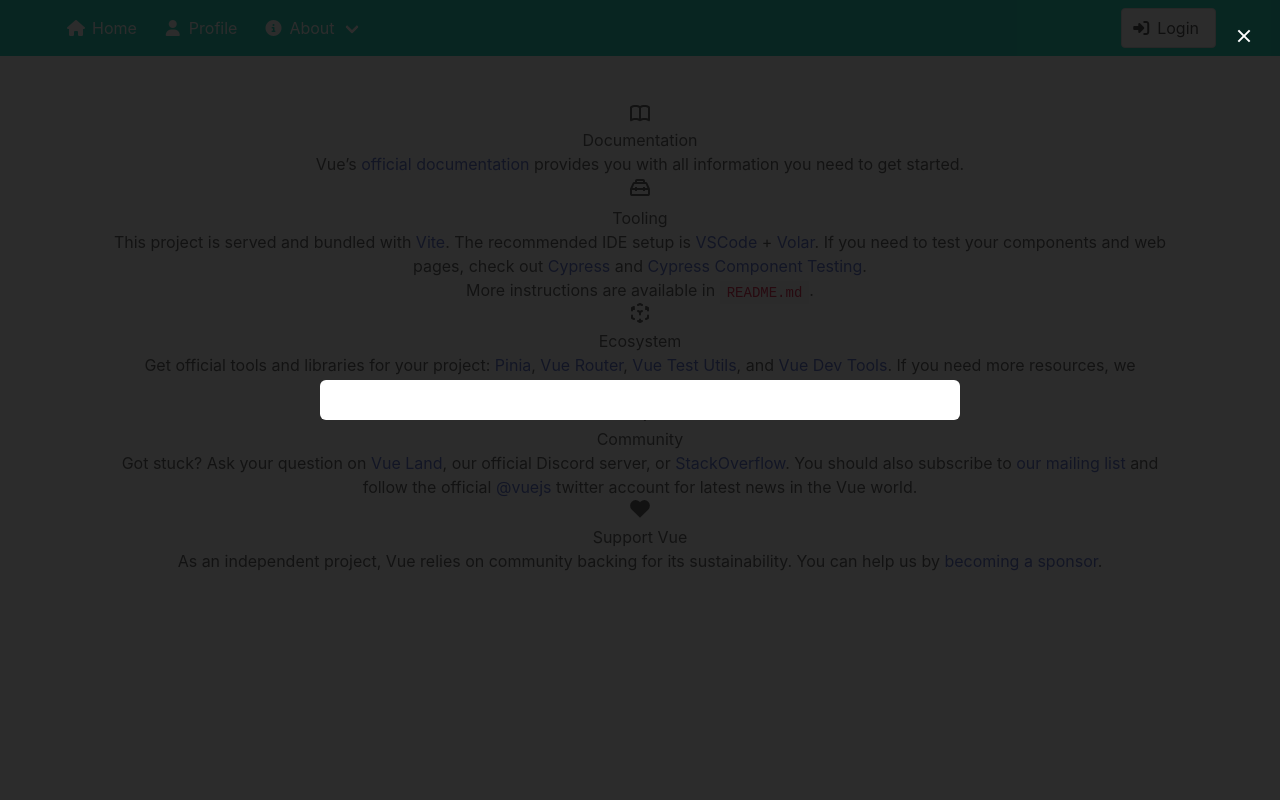
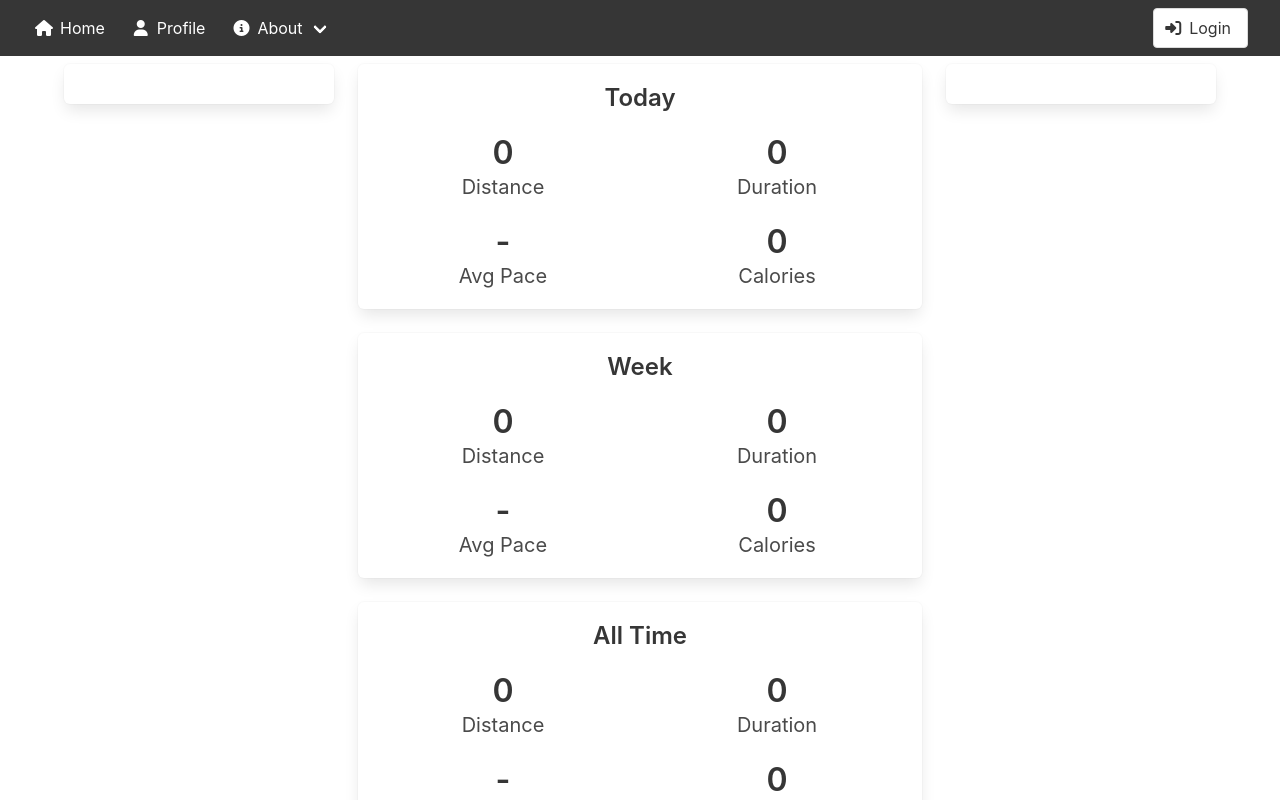
Before and after one commit to draktovus/web-dev-work, a Vue app in the folder client/: page / in a window 1280 px wide. Shown: the top 800 px of the page. Built offline with nearby package versions, Linux system fonts and the light colour scheme.

Commit message:
Changed behavior
- app id is now mounted to body tag
- NavBar container now fluid
- Home page displays basic exercise statistics
- Footer has been added
- Some tests on client server get json requests

```diff
--- a/client/index.html
+++ b/client/index.html
@@ -7,8 +7,7 @@
     <link rel="stylesheet" href="https://cdnjs.cloudflare.com/ajax/libs/font-awesome/6.3.0/css/all.min.css">
     <title>Vite App</title>
   </head>
-  <body>
-    <div id="app"></div>
+  <body id="app">
     <script type="module" src="/src/main.ts"></script>
   </body>
 </html>
--- a/client/src/App.vue
+++ b/client/src/App.vue
@@ -1,17 +1,17 @@
 <script setup lang="ts">
 import { RouterView } from 'vue-router'
 import NavBar from './components/NavBar.vue'
-import { reactive } from 'vue';
-import axios from 'axios';
-import  HelloWorld from './components/HelloWorld.vue'
-import { onMounted } from 'vue';
+import { reactive } from 'vue'
+import axios from 'axios'
+import HelloWorld from './components/HelloWorld.vue'
+import TheFooter from './components/TheFooter.vue'
 
 const data = reactive({
-    msg:"",
-    title:"",
-  }
-)
-onMounted(async ()=>{
+  msg: '',
+  title: ''
+})
+
+async function apiRequest(){
   try {
     const res = await axios.get(`http://127.0.0.1:3000/`)
     data.msg = res.data.message
@@ -19,15 +19,22 @@ onMounted(async ()=>{
   } catch (err) {
     console.log(err)
   }
-})
+}
+apiRequest()
+
 </script>
 
 <template>
   <NavBar />
   <HelloWorld :title="data.title" :msg="data.msg"></HelloWorld>
-  <div class="container">
+  <div class="container mt-2 is-flex is-flex-direction-column">
     <RouterView />
   </div>
+  <TheFooter />
 </template>
 
-<style scoped></style>
+<style scoped>
+.container{
+  min-height: 82vh;
+}
+</style>
--- a/client/src/components/HelloWorld.vue
+++ b/client/src/components/HelloWorld.vue
@@ -1,6 +1,6 @@
 <script setup lang="ts">
 import { ref } from 'vue'
-const isModalActive = ref(true)
+const isModalActive = ref(false)
 
 function toggleModal(){
   isModalActive.value = !isModalActive.value
--- a/client/src/components/LoginItem.vue
+++ b/client/src/components/LoginItem.vue
@@ -1,7 +1,6 @@
 <script setup lang="ts"></script>
 
 <template>
-  <div class="section">
   <div class="columns is-centered">
     <div class="column is-8">
       <form action="" class="box">
@@ -39,5 +38,4 @@
       </form>
     </div>
   </div>
-  </div>
 </template>
--- a/client/src/components/NavBar.vue
+++ b/client/src/components/NavBar.vue
@@ -3,8 +3,8 @@ import { RouterLink } from 'vue-router'
 </script>
 
 <template>
-  <nav class="navbar is-primary">
-    <div class="container">
+  <nav class="navbar is-dark">
+    <div class="container is-fluid">
       <div class="navbar-brand">
         <RouterLink class="navbar-item" to="/">
           <span class="icon-text">
@@ -72,4 +72,5 @@ import { RouterLink } from 'vue-router'
   </nav>
 </template>
 
-<style scoped></style>
+<style scoped>
+</style>
--- /dev/null
+++ b/client/src/components/TheFooter.vue
@@ -0,0 +1,15 @@
+<script setup lang="ts">
+</script>
+
+<template>
+    <footer class="footer">
+        <div class="content has-text-centered">
+            <p class="control">
+                <strong>ExerciseManiac</strong> by Manuel Reyes
+            </p>
+        </div>
+    </footer>
+</template>
+
+<style scoped>
+</style>
--- a/client/src/router/index.ts
+++ b/client/src/router/index.ts
@@ -1,6 +1,6 @@
 import { createRouter, createWebHistory } from 'vue-router'
-import HomeView from '../views/HomeView.vue'
 import LoginView from '../views/LoginView.vue'
+import BasicStatistics from '@/views/BasicStatistics.vue'
 
 const router = createRouter({
   history: createWebHistory(import.meta.env.BASE_URL),
@@ -8,7 +8,7 @@ const router = createRouter({
     {
       path: '/',
       name: 'home',
-      component: HomeView
+      component: BasicStatistics
     },
     {
       path: '/about',
--- a/client/src/views/AboutView.vue
+++ b/client/src/views/AboutView.vue
@@ -14,4 +14,4 @@
   </div>
 </template>
 
-<style></style>
+<style scoped></style>
--- /dev/null
+++ b/client/src/views/BasicStatistics.vue
@@ -0,0 +1,62 @@
+<script setup lang="ts">
+import { reactive } from 'vue';
+const data = reactive({
+    today:{
+        name:"Today",
+        distance:0.0,
+        duration:0.0,
+        pace:'-',
+        calories:0.0,
+    },
+    week:{
+        name:"Week",
+        distance:0.0,
+        duration:0.0,
+        pace:'-',
+        calories:0.0,
+    },
+    allTime:{
+        name:"All Time",
+        distance:0.0,
+        duration:0.0,
+        pace:'-',
+        calories:0.0,
+    },
+})
+</script>
+
+<template>
+  <div class="columns">
+    <div class="column is-one-quarter">
+      <div class="box"></div>
+    </div>
+    <div class="column is-half">
+      <div v-for="item in data" class="box" :key="item.name">
+        <h1 class="title is-4 has-text-centered">{{ item.name }}</h1>
+        <div class="columns is-multiline">
+            <div class="column is-half ">
+                <h2 class="title has-text-centered">{{ item.distance }}</h2>
+                <h2 class="subtitle has-text-centered">Distance</h2>
+            </div>
+            <div class="column is-half">
+            <h2 class="title has-text-centered">{{item.duration}}</h2>
+            <h2 class="subtitle has-text-centered">Duration</h2>
+          </div>
+          <div class="column is-half">
+            <h2 class="title has-text-centered">{{ item.pace }}</h2>
+            <h2 class="subtitle has-text-centered">Avg Pace</h2>
+          </div>
+          <div class="column is-half">
+            <h2 class="title has-text-centered">{{item.calories}}</h2>
+            <h2 class="subtitle has-text-centered">Calories</h2>
+          </div>
+        </div>
+      </div>
+    </div>
+    <div class="column is-one-quarter">
+      <div class="box"></div>
+    </div>
+  </div>
+</template>
+
+<style scoped></style>
```
Lines whose indentation alone changed are shown as unchanged.
